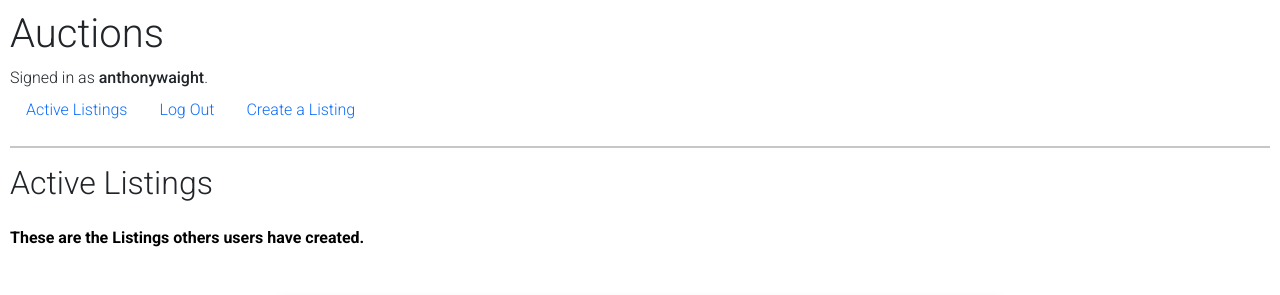
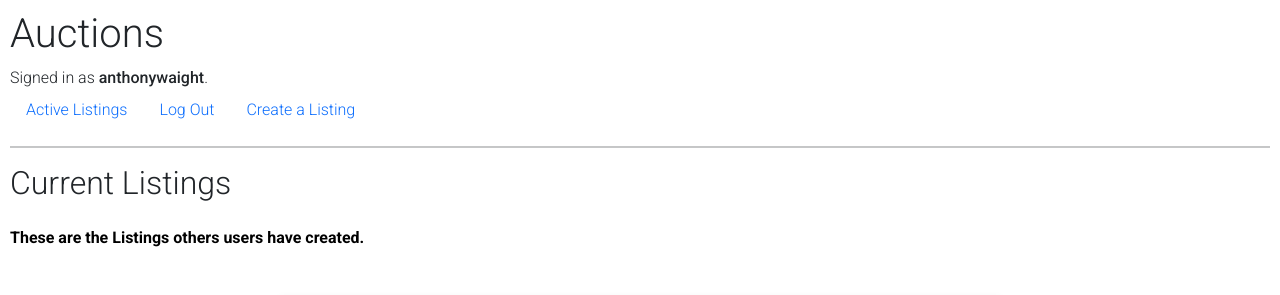
Before and after one commit to anthonywaight/MyFirstWebApp, a Django app: page /activeListing in a window 1280 px wide. Shown: the top 295 px of the page. Run offline with Django 3.2, Linux system fonts and the light colour scheme; a user stored in the database is signed in; data comes from the database, SQL or seed files in the repository; both versions use the stored data as it was after the commit; some libraries are stand-ins or nearby versions.

Commit message:
changed activeListings.html

```diff
--- a/auctions/templates/auctions/activeListing.html
+++ b/auctions/templates/auctions/activeListing.html
@@ -2,7 +2,7 @@
 
 {% block body %}
 
-    <h2>Active Listings</h2>
+    <h2>Current Listings</h2>
 
     <p class="black-text my-4 font-weight-bold">These are the Listings others users have created.</p>
         <!-- Grid row -->
```
Also changed, not shown: db.sqlite3.
